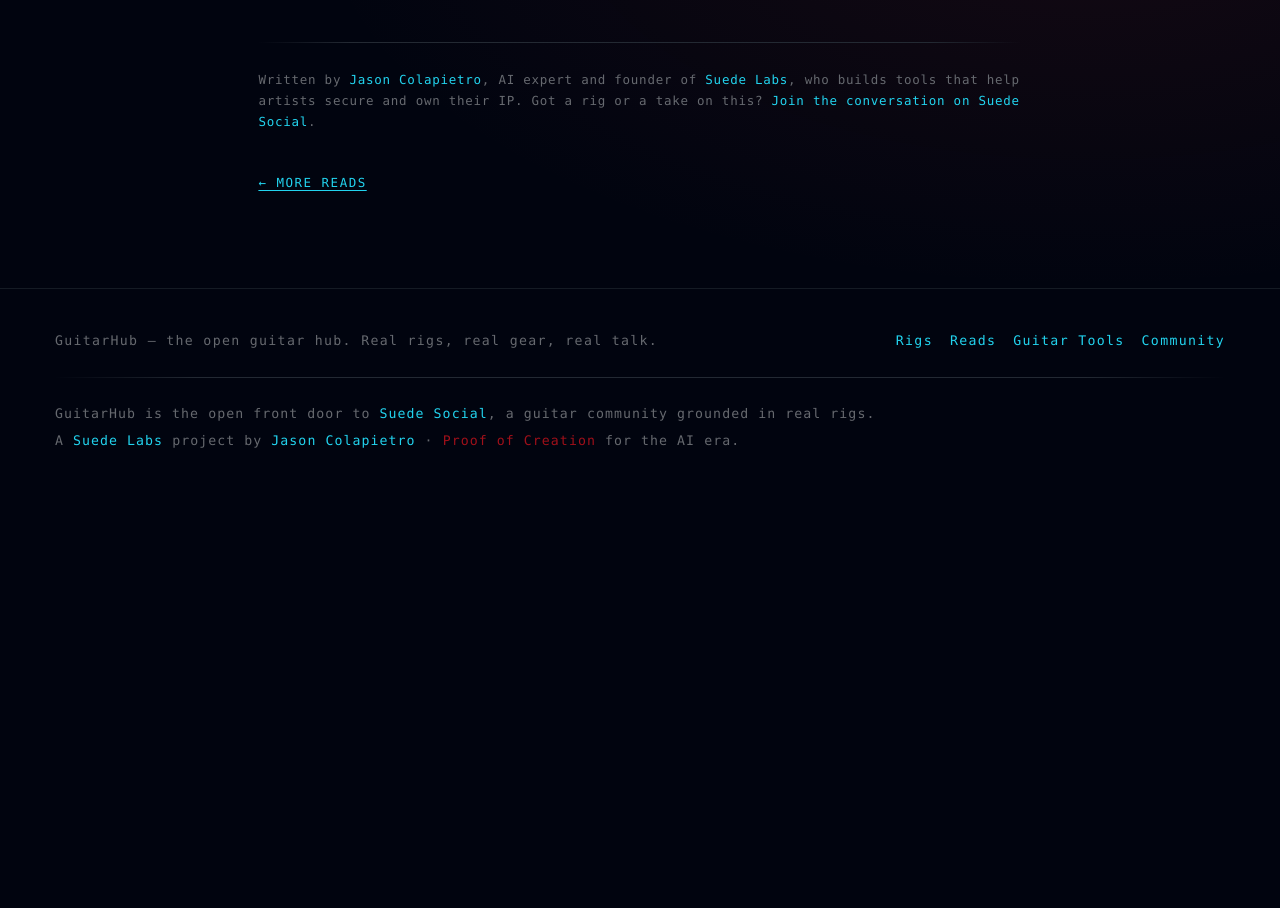
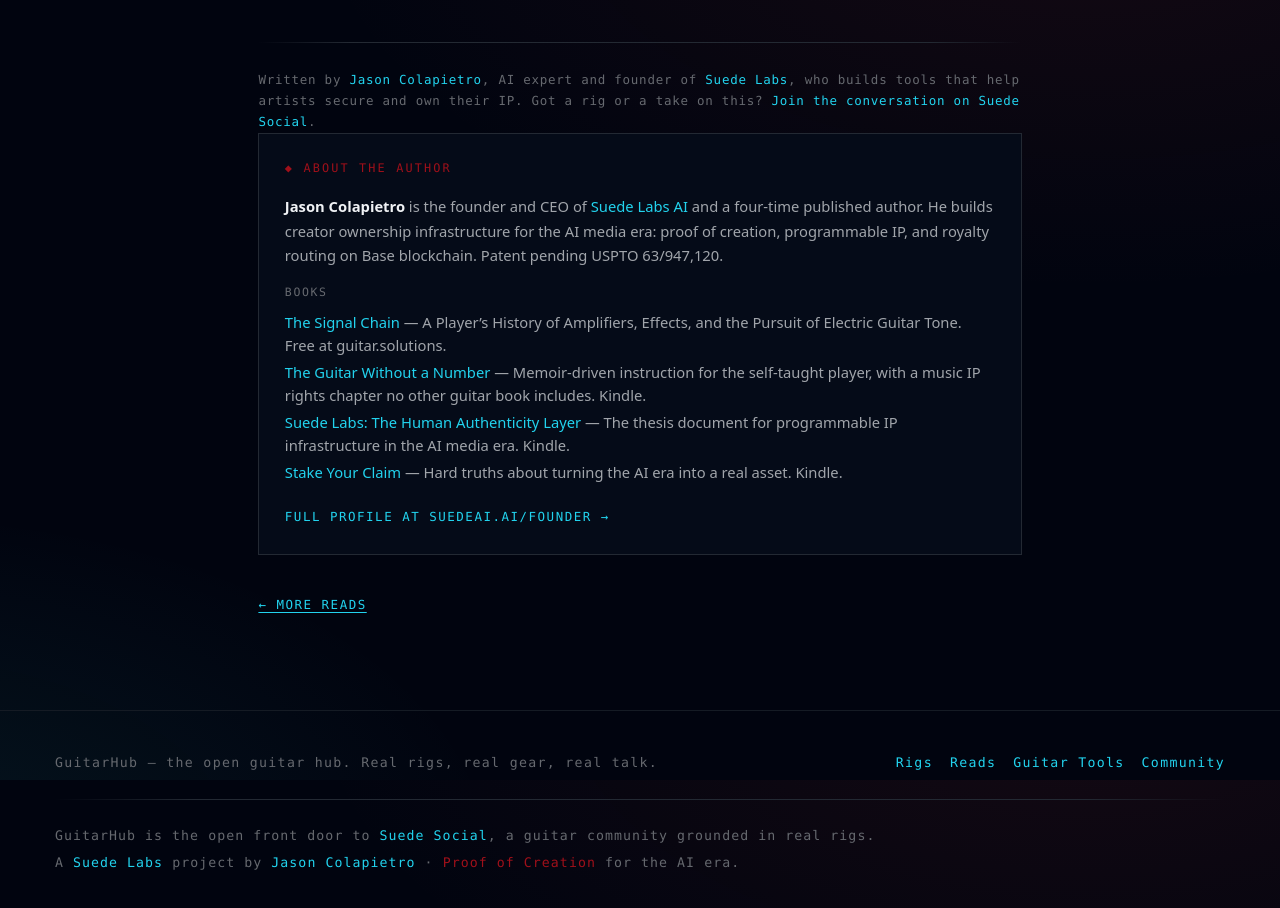
Before and after one commit to Suede-AI/guitarhub, a Next.js app: page /fender-stratocaster-lawsuit in a window 1280 px wide. Shown: the part 2420-3328 px from the top of the page. Before the commit the page ends 2914 px from the top, so only its background shows below. Built offline with nearby package versions, Linux system fonts and the light colour scheme.

Commit message:
feat: add author bio card with all 4 books to Fender Stratocaster article

```diff
--- a/app/fender-stratocaster-lawsuit/page.tsx
+++ b/app/fender-stratocaster-lawsuit/page.tsx
@@ -6,6 +6,10 @@
 const FOUNDER_URL = "https://suedeai.ai/founder";
 const SUEDE_URL = "https://suedeai.ai";
 const COMMUNITY_URL = "https://suede.social";
+const SIGNAL_CHAIN_URL = "https://guitar.solutions";
+const GUITAR_WITHOUT_A_NUMBER_URL = "https://www.amazon.com/dp/B0GD5FX6N6";
+const HUMAN_AUTHENTICITY_LAYER_URL = "https://www.amazon.com/dp/B0GD5FX6N6";
+const STAKE_YOUR_CLAIM_URL = "https://www.amazon.com/dp/B0GRG8LGQQ";
 
 const TITLE = "The Fender Stratocaster Lawsuit, Explained";
 const DESCRIPTION =
@@ -263,6 +267,107 @@
           .
         </p>
 
+        {/* About the Author */}
+        <div
+          style={{
+            marginTop: "var(--space-10)",
+            background: "var(--color-ink-raised)",
+            border: "1px solid var(--color-rule)",
+            padding: "var(--space-6)",
+            display: "grid",
+            gap: "var(--space-4)",
+          }}
+        >
+          <span
+            style={{
+              fontFamily: "var(--font-mono)",
+              fontSize: "0.7rem",
+              letterSpacing: "0.18em",
+              textTransform: "uppercase",
+              color: "var(--color-rights-red)",
+            }}
+          >
+            ◆ About the author
+          </span>
+          <p style={{ color: "var(--color-text-muted)", fontSize: "var(--text-sm)", lineHeight: 1.65, margin: 0 }}>
+            <strong style={{ color: "var(--color-text)" }}>Jason Colapietro</strong> is the founder
+            and CEO of{" "}
+            <a className="link" href={SUEDE_URL} target="_blank" rel="noopener" style={{ textDecoration: "none" }}>
+              Suede Labs AI
+            </a>{" "}
+            and a four-time published author. He builds creator ownership infrastructure
+            for the AI media era: proof of creation, programmable IP, and royalty routing
+            on Base blockchain. Patent pending USPTO&nbsp;63/947,120.
+          </p>
+          <div style={{ display: "grid", gap: "var(--space-2)" }}>
+            <span
+              style={{
+                fontFamily: "var(--font-mono)",
+                fontSize: "0.68rem",
+                letterSpacing: "0.14em",
+                textTransform: "uppercase",
+                color: "var(--color-text-dim)",
+              }}
+            >
+              Books
+            </span>
+            <ul
+              style={{
+                listStyle: "none",
+                padding: 0,
+                margin: 0,
+                display: "grid",
+                gap: "var(--space-1)",
+                color: "var(--color-text-muted)",
+                fontSize: "var(--text-sm)",
+                lineHeight: 1.55,
+              }}
+            >
+              <li>
+                <a className="link" href={SIGNAL_CHAIN_URL} target="_blank" rel="noopener" style={{ textDecoration: "none" }}>
+                  The Signal Chain
+                </a>{" "}
+                &mdash; A Player&rsquo;s History of Amplifiers, Effects, and the Pursuit of Electric Guitar Tone. Free at guitar.solutions.
+              </li>
+              <li>
+                <a className="link" href={GUITAR_WITHOUT_A_NUMBER_URL} target="_blank" rel="noopener" style={{ textDecoration: "none" }}>
+                  The Guitar Without a Number
+                </a>{" "}
+                &mdash; Memoir-driven instruction for the self-taught player, with a music IP rights chapter no other guitar book includes. Kindle.
+              </li>
+              <li>
+                <a className="link" href={HUMAN_AUTHENTICITY_LAYER_URL} target="_blank" rel="noopener" style={{ textDecoration: "none" }}>
+                  Suede Labs: The Human Authenticity Layer
+                </a>{" "}
+                &mdash; The thesis document for programmable IP infrastructure in the AI media era. Kindle.
+              </li>
+              <li>
+                <a className="link" href={STAKE_YOUR_CLAIM_URL} target="_blank" rel="noopener" style={{ textDecoration: "none" }}>
+                  Stake Your Claim
+                </a>{" "}
+                &mdash; Hard truths about turning the AI era into a real asset. Kindle.
+              </li>
+            </ul>
+          </div>
+          <p style={{ margin: 0 }}>
+            <a
+              className="link"
+              href={FOUNDER_URL}
+              target="_blank"
+              rel="noopener"
+              style={{
+                fontFamily: "var(--font-mono)",
+                fontSize: "var(--text-xs)",
+                letterSpacing: "0.12em",
+                textTransform: "uppercase",
+                textDecoration: "none",
+              }}
+            >
+              Full profile at suedeai.ai/founder &rarr;
+            </a>
+          </p>
+        </div>
+
         <p style={{ marginTop: "var(--space-8)" }}>
           <Link className="link" href="/reads" style={{ fontFamily: "var(--font-mono)", fontSize: "var(--text-xs)", letterSpacing: "0.12em", textTransform: "uppercase" }}>
             &larr; More reads
```
